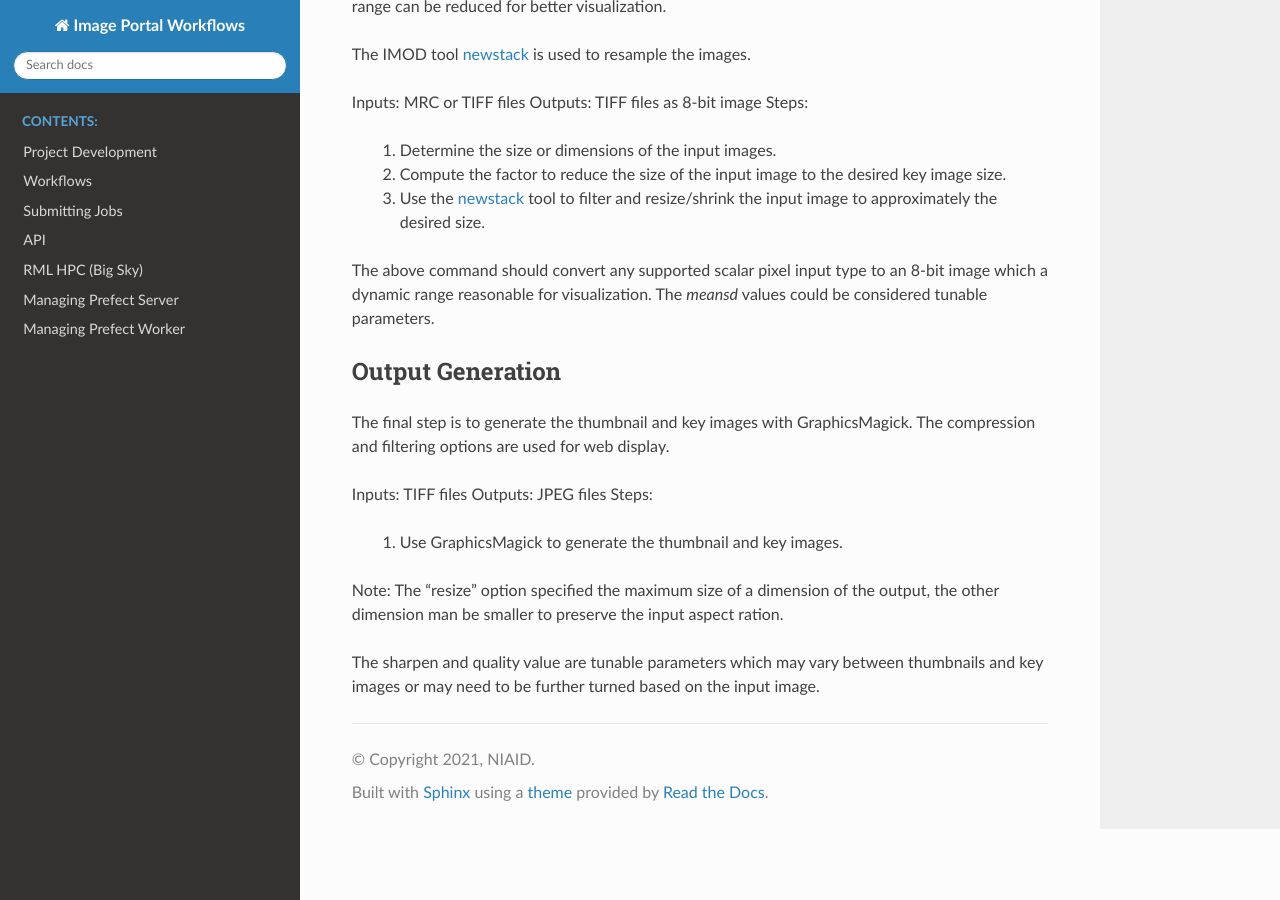
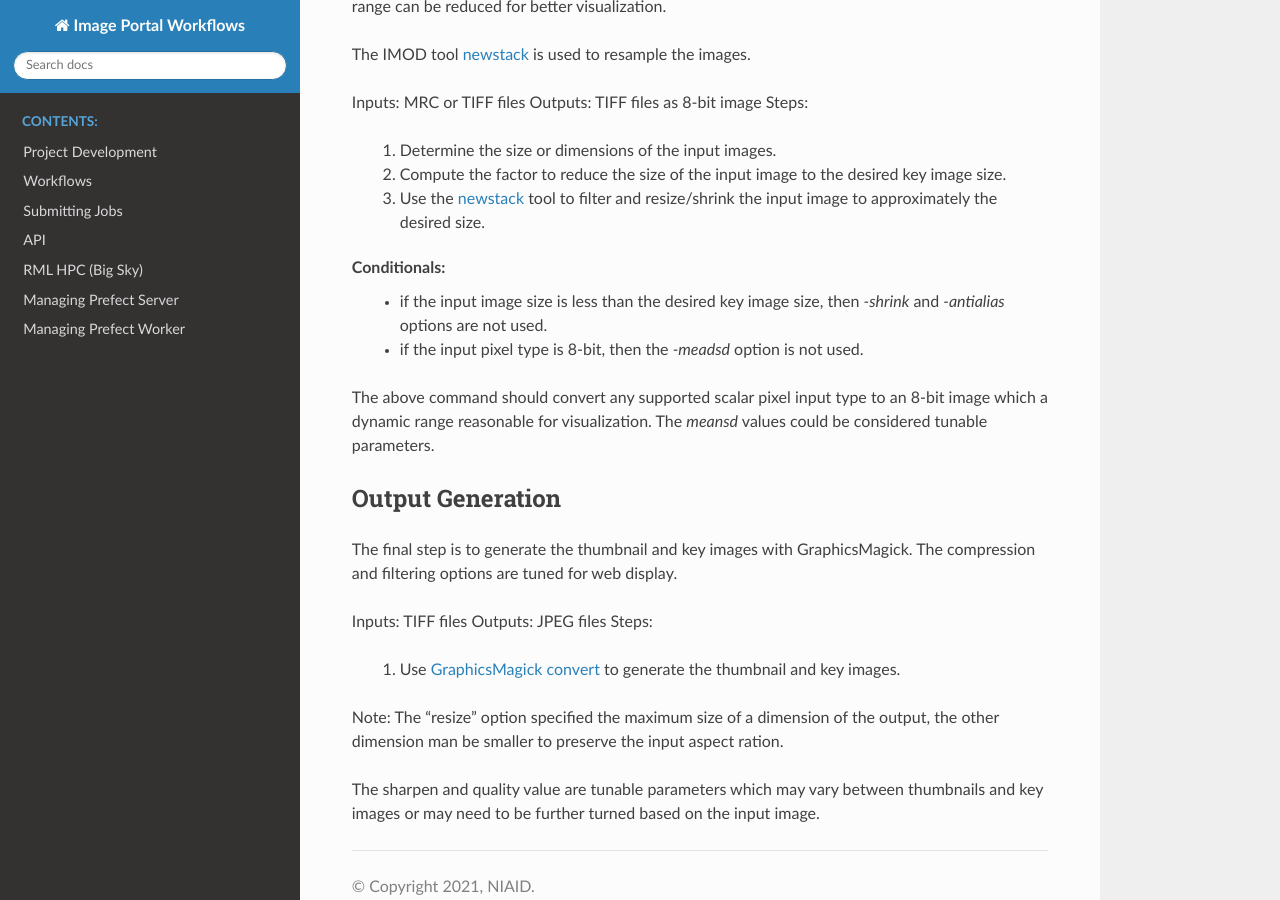
Before and after one commit to niaid/image_portal_workflows, a Sphinx documentation site: the page built from docs/source/workflows/2d_EM.rst, in a window 1280 px wide and 900 px high, scrolled down 873 px. Built offline with Sphinx 7.4.7 and the Read the Docs theme 2.0.0, drawn with Linux system fonts in a browser that asks for light colours; some of the changed text lies outside the part shown.

Commit message:
Document preserving 8-bit input dynamic range.

```diff
--- a/docs/source/workflows/2d_EM.rst
+++ b/docs/source/workflows/2d_EM.rst
@@ -1,5 +1,5 @@
 ****
-2D Electron Microscopy Workflow ( formally known as DM conversion workflow)
+2D Electron Microscopy Workflow ( formally known as DM conversion workflow )
 ****
 
 Overview:
@@ -43,6 +43,11 @@ Steps:
 .. code-block:: bash
  newstack -format TIFF -shrink $shrink_factor -antialias 6 -mode 0 -meansd "140,50" input.tiff output.tiff
 
+Conditionals:
+  - if the input image size is less than the desired key image size, then `-shrink` and `-antialias` options are not
+    used.
+  - if the input pixel type is 8-bit, then the `-meadsd` option is not used.
+
 The above command should convert any supported scalar pixel input type to an 8-bit image which a dynamic range
 reasonable for visualization. The `meansd` values could be considered tunable parameters.
 
@@ -50,12 +55,12 @@ Output Generation
 +++++++++++++++++
 
 The final step is to generate the thumbnail and key images with GraphicsMagick. The compression and filtering options
-are used for web display.
+are tuned for web display.
 
 Inputs: TIFF files
 Outputs: JPEG files
 Steps:
-  1. Use GraphicsMagick to generate the thumbnail and key images.
+  1. Use `GraphicsMagick`_ `convert`_ to generate the thumbnail and key images.
 
 .. code-block:: bash
  gm convert -size $output_size -resize $output_size -sharpen 2 -quality 80 input.tiff thumbnail.jpg
@@ -69,3 +74,5 @@ further turned based on the input image.
 .. _IMOD: https://bio3d.colorado.edu/imod/
 .. _dm2mrc: https://bio3d.colorado.edu/imod/doc/man/dm2mrc.html
 .. _newstack: https://bio3d.colorado.edu/doc/man/newstack.html
+.. _GraphicsMagick: http://www.graphicsmagick.org/
+.. _convert: http://www.graphicsmagick.org/convert.html
```
